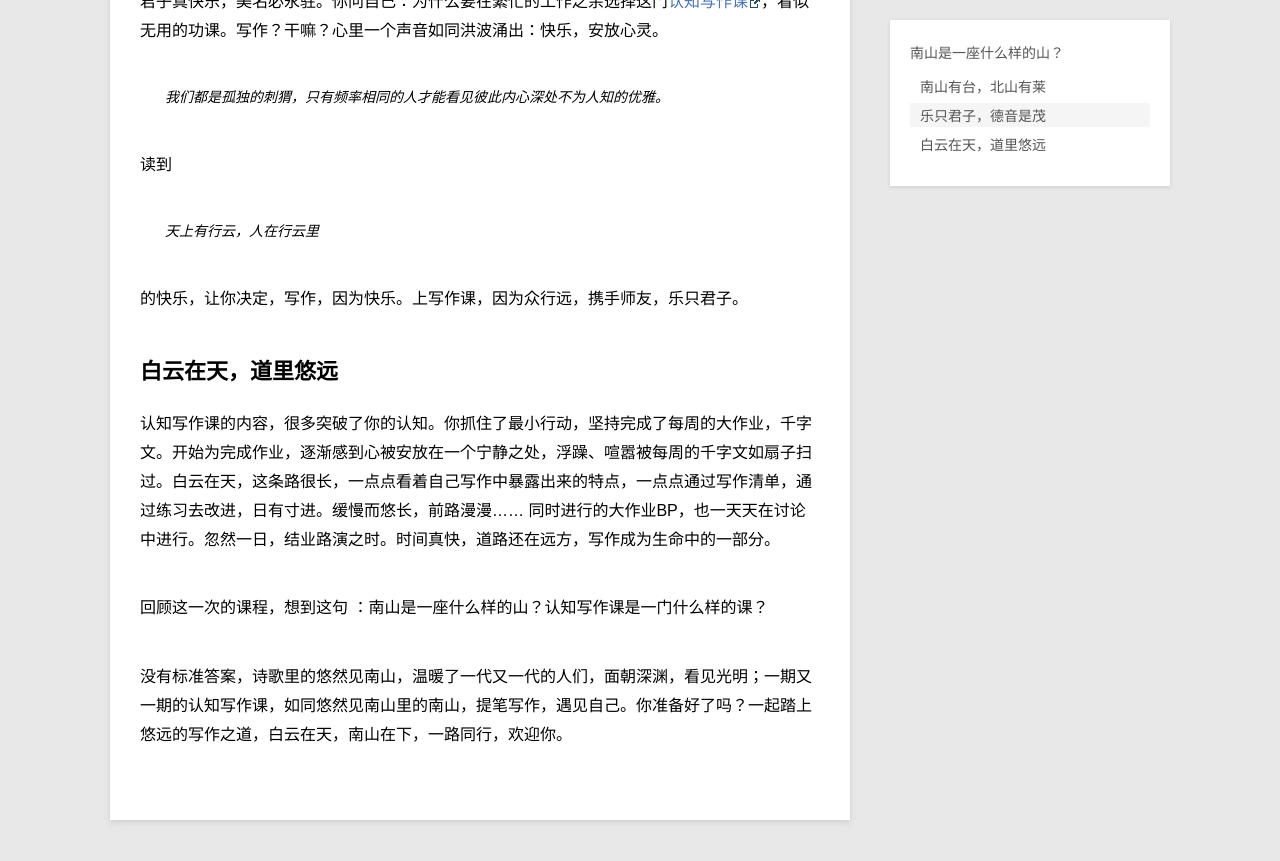
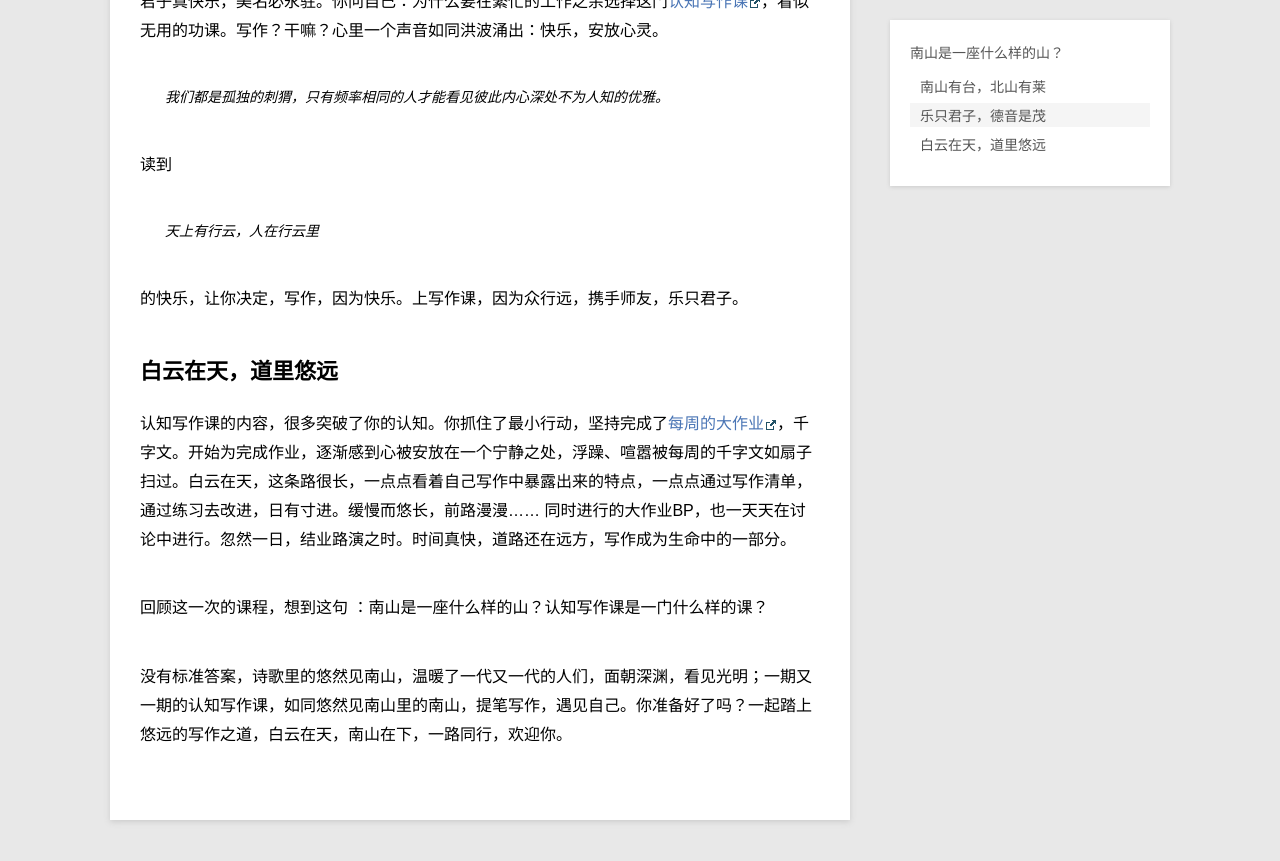
Before and after one commit to violettianjie/violettianjie.github.io, a Jekyll site: the page built from _posts/blog/2017-09-05-ConWriting.md, in a window 1280 px wide and 900 px high, scrolled down 707 px. Shown: the top 861 px of the window. Built offline with Jekyll 4.4.1, drawn with Linux system fonts in a browser that asks for light colours; part of the change alters nothing that is shown.

```diff
--- a/_posts/blog/2017-09-05-ConWriting.md
+++ b/_posts/blog/2017-09-05-ConWriting.md
@@ -30,7 +30,7 @@ category: blog
 
 ## 白云在天，道里悠远
 
-认知写作课的内容，很多突破了你的认知。你抓住了最小行动，坚持完成了每周的大作业，千字文。开始为完成作业，逐渐感到心被安放在一个宁静之处，浮躁、喧嚣被每周的千字文如扇子扫过。白云在天，这条路很长，一点点看着自己写作中暴露出来的特点，一点点通过写作清单，通过练习去改进，日有寸进。缓慢而悠长，前路漫漫......
+认知写作课的内容，很多突破了你的认知。你抓住了最小行动，坚持完成了[每周的大作业](https://violettianjie.gitbooks.io/writer004tj/content/)，千字文。开始为完成作业，逐渐感到心被安放在一个宁静之处，浮躁、喧嚣被每周的千字文如扇子扫过。白云在天，这条路很长，一点点看着自己写作中暴露出来的特点，一点点通过写作清单，通过练习去改进，日有寸进。缓慢而悠长，前路漫漫......
   同时进行的大作业BP，也一天天在讨论中进行。忽然一日，结业路演之时。时间真快，道路还在远方，写作成为生命中的一部分。
 
 回顾这一次的课程，想到这句 ：南山是一座什么样的山？认知写作课是一门什么样的课？
```
